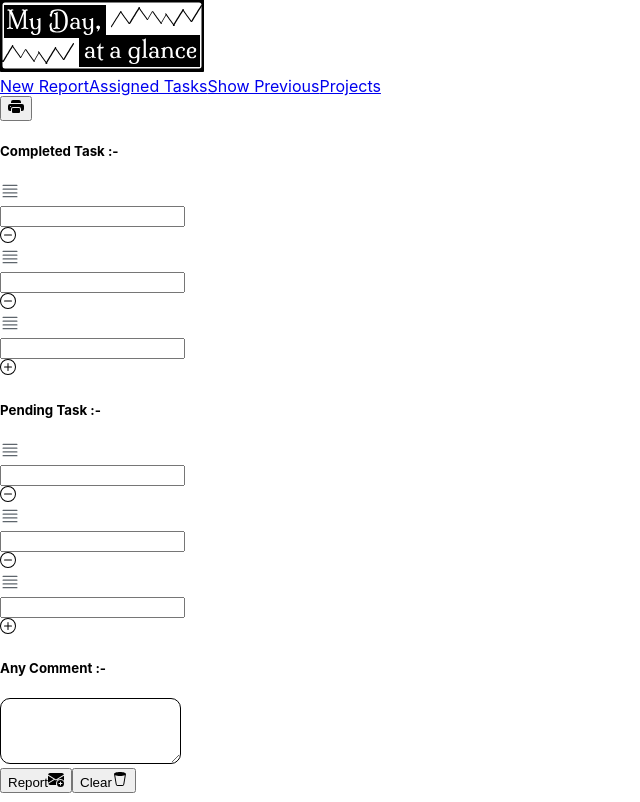
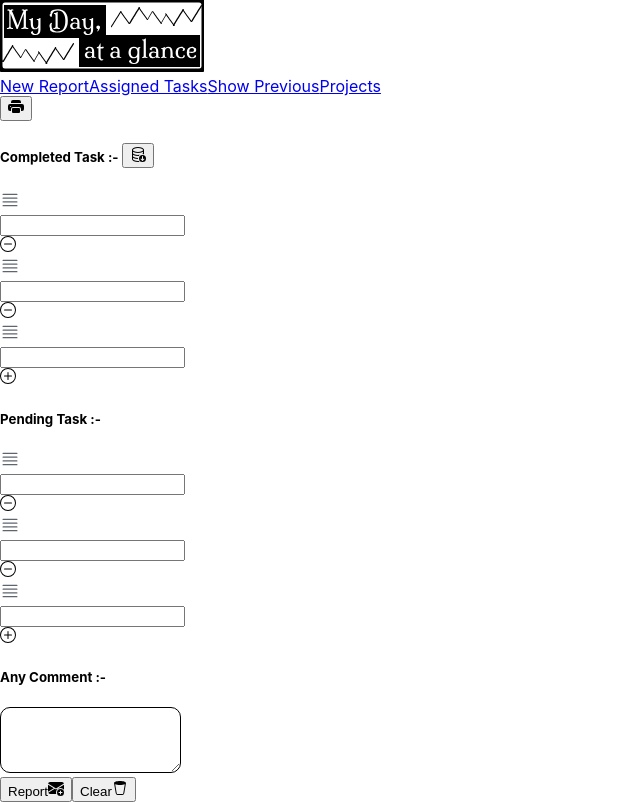
Before and after one commit to sanju-react/Report, a React (Create React App) app: page /new in a window 1280 px wide. Shown: the whole page, without its empty margins (0-640 px from the left). Built offline with nearby package versions, Linux system fonts and the light colour scheme.

Commit message:
12/01:Task Done

```diff
--- a/src/components/WriteNew.jsx
+++ b/src/components/WriteNew.jsx
@@ -1,4 +1,4 @@
-import React, { useState } from "react";
+import React, { useState, useEffect } from "react";
 import EmailForm from "../layout/EmailForm.js";
 // import { FormDataSend } from "./FormDataSend";
 import ReactToPrint from "react-to-print";
@@ -134,6 +134,18 @@ const WriteNew = () => {
     });
   };
 
+  const getCurrentDate = () => {
+    var currentDate = new Date();
+    var updatedDate =
+      currentDate.getDate() +
+      "-" +
+      (currentDate.getMonth() + 1) +
+      "-" +
+      currentDate.getFullYear();
+
+    return updatedDate;
+  };
+
   const resetForm = () => {
     setCompleteTask([
       { id: 1, text: "", photo: "" },
@@ -151,6 +163,43 @@ const WriteNew = () => {
     setComment("");
     setIsModalOpen(false);
   };
+
+  const getCompletedTask = () => {
+    let tasks = JSON.parse(localStorage.getItem("tasks"));
+    // console.log(tasks);
+    let completedTaskArray = tasks
+      .map((val) =>
+        val["tasks"].map(
+          (val) => val["lastUpdated"] == getCurrentDate() && val["title"]
+        )
+      )
+      .flat();
+    let cArray = [];
+    completedTaskArray.map((val, i) => {
+      if (!!val) {
+        cArray.push({ id: i + 1, text: val, photo: "" });
+      }
+    });
+    setCompleteTask(cArray);
+
+    // for pending task
+    let pendingTaskArray = tasks
+      .map((val) =>
+        val["tasks"].map(
+          (val) => val["lastUpdated"] !== getCurrentDate() && val["title"]
+        )
+      )
+      .flat();
+    let pArray = [];
+    pendingTaskArray.map((val, i) => {
+      if (!!val) {
+        pArray.push({ id: i + 1, text: val, photo: "" });
+      }
+    });
+    setPendingTask(pArray);
+    // console.log(completeTask);
+  };
+
   return (
     <div className="w-3/4 flex">
       <div>
@@ -206,11 +255,28 @@ const WriteNew = () => {
           />
         )}
 
-        <h5 className="text-left font-bold my-4 underline">
-          Completed Task :-
+        <h5 className="text-left font-bold my-4  flex justify-between items-center">
+          <span className="underline">Completed Task :-</span>{" "}
+          <button
+            onClick={getCompletedTask}
+            className="text-green-500 pr-5 hover:text-red-500"
+            title="Get Completed Task"
+          >
+            <svg
+              xmlns="http://www.w3.org/2000/svg"
+              width="16"
+              height="16"
+              fill="currentColor"
+              class="bi bi-database-down"
+              viewBox="0 0 16 16"
+            >
+              <path d="M12.5 9a3.5 3.5 0 1 1 0 7 3.5 3.5 0 0 1 0-7m.354 5.854 1.5-1.5a.5.5 0 0 0-.708-.708l-.646.647V10.5a.5.5 0 0 0-1 0v2.793l-.646-.647a.5.5 0 0 0-.708.708l1.5 1.5a.5.5 0 0 0 .708 0" />
+              <path d="M12.096 6.223A5 5 0 0 0 13 5.698V7c0 .289-.213.654-.753 1.007a4.5 4.5 0 0 1 1.753.25V4c0-1.007-.875-1.755-1.904-2.223C11.022 1.289 9.573 1 8 1s-3.022.289-4.096.777C2.875 2.245 2 2.993 2 4v9c0 1.007.875 1.755 1.904 2.223C4.978 15.71 6.427 16 8 16c.536 0 1.058-.034 1.555-.097a4.5 4.5 0 0 1-.813-.927Q8.378 15 8 15c-1.464 0-2.766-.27-3.682-.687C3.356 13.875 3 13.373 3 13v-1.302c.271.202.58.378.904.525C4.978 12.71 6.427 13 8 13h.027a4.6 4.6 0 0 1 0-1H8c-1.464 0-2.766-.27-3.682-.687C3.356 10.875 3 10.373 3 10V8.698c.271.202.58.378.904.525C4.978 9.71 6.427 10 8 10q.393 0 .774-.024a4.5 4.5 0 0 1 1.102-1.132C9.298 8.944 8.666 9 8 9c-1.464 0-2.766-.27-3.682-.687C3.356 7.875 3 7.373 3 7V5.698c.271.202.58.378.904.525C4.978 6.711 6.427 7 8 7s3.022-.289 4.096-.777M3 4c0-.374.356-.875 1.318-1.313C5.234 2.271 6.536 2 8 2s2.766.27 3.682.687C12.644 3.125 13 3.627 13 4c0 .374-.356.875-1.318 1.313C10.766 5.729 9.464 6 8 6s-2.766-.27-3.682-.687C3.356 4.875 3 4.373 3 4" />
+            </svg>
+          </button>
         </h5>
         <div className="flex flex-col gap-y-4">
-          {completeTask.map((ct, i) => (
+          {completeTask?.map((ct, i) => (
             <div
               key={i}
               className="w-full flex items-center gap-x-2"
@@ -302,7 +368,9 @@ const WriteNew = () => {
             </div>
           ))}
         </div>
-        <h5 className="text-left font-bold my-4 underline">Pending Task :- </h5>
+        <h5 className="text-left font-bold my-4 underline">
+          <span>Pending Task :- </span>{" "}
+        </h5>
         <div className="flex flex-col gap-y-4">
           {pendingTask.map((pt, i) => (
             <div
--- a/src/pages/TaskAssign.jsx
+++ b/src/pages/TaskAssign.jsx
@@ -11,6 +11,19 @@ const TaskAssign = () => {
   const [assignProject, setAssignProject] = useState({});
   const [activeTask, setActiveTask] = useState(null);
   const [api, contextHolder] = notification.useNotification();
+
+  const getCurrentDate = () => {
+    var currentDate = new Date();
+    var updatedDate =
+      currentDate.getDate() +
+      "-" +
+      (currentDate.getMonth() + 1) +
+      "-" +
+      currentDate.getFullYear();
+
+    return updatedDate;
+  };
+
   const openNotificationWithIcon = (type, description) => {
     api[type]({
       message: type,
@@ -67,6 +80,7 @@ const TaskAssign = () => {
       setAssignTask({});
     }
   };
+
   const editRow = () => {
     let task = [...taskArr];
     task[index] = assignTask;
@@ -106,6 +120,8 @@ const TaskAssign = () => {
     let tasks = [...taskArr];
     if (JSON.stringify(tasks).includes("stop") === false) {
       tasks[projI]["tasks"][i]["timer"] = val;
+      tasks[projI]["tasks"][i]["lastUpdated"] = "";
+
       setActiveTask({
         id: tasks[projI]["tasks"][i]["id"],
         isRunning: true,
@@ -164,6 +180,7 @@ const TaskAssign = () => {
   const stopTimer = (i, val, projI) => {
     let task = [...taskArr];
     task[projI]["tasks"][i]["timer"] = val;
+    task[projI]["tasks"][i]["lastUpdated"] = getCurrentDate();
 
     setTaskArr(task);
     localStorage.setItem("tasks", JSON.stringify(task));
@@ -255,6 +272,7 @@ const TaskAssign = () => {
           .filter((ts) => ts.project !== "")
           .map((ts, ind) => (
             <div
+              key={ind}
               className="h-[300px] w-[90%] my-4 p-3 overflow-y-scroll"
               style={{ boxShadow: "0px 0px 9px 4px rgb(0 0 0 / 0.25)" }}
             >
```
